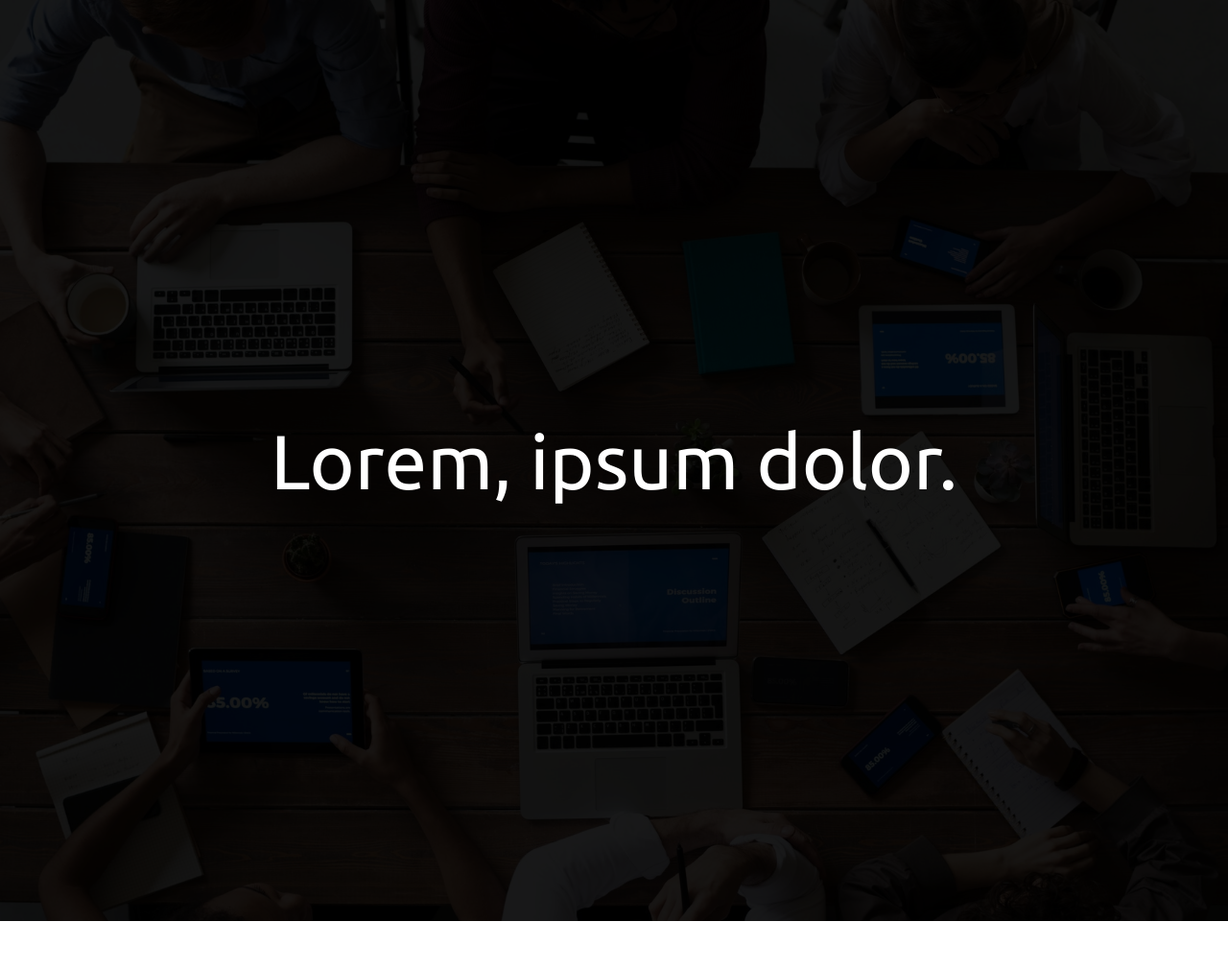
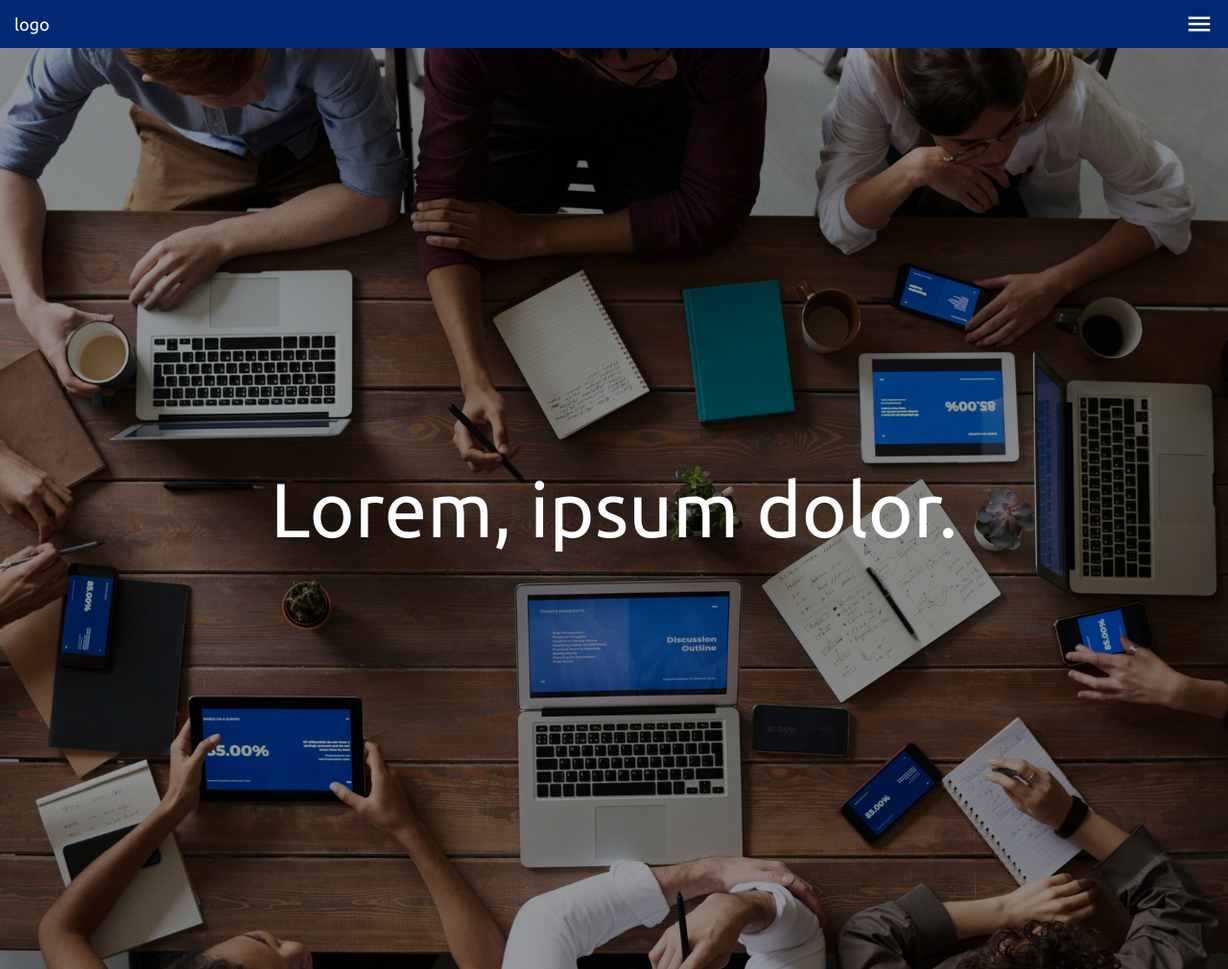
Before and after one commit to Pum2A/page, a plain HTML site: page index.html in a window 1280 px wide. Shown: the top 1010 px of the page at 96% size. Drawn offline with Linux system fonts and the light colour scheme.

Commit message:
.top added

```diff
--- a/css/style.css
+++ b/css/style.css
@@ -11,8 +11,51 @@ body{
     height: 400vh;
 }
 
+a{
+    color: inherit;
+    text-decoration: none;
+}
+
+
+
+.top{
+    display: flex;
+    align-items: center;
+    position: fixed;
+    top: 0;
+    left: 0;
+    width: 100%;
+    height: 5rem;
+    z-index: 1;
+    background-color: #022873;
+    color: #fff;
+}
+
+
+.logo{
+    flex:1;
+    font-size: 1.8rem;
+    /* background-color: khaki; */
+    margin-left: 1.5rem;
+}
+
+
+.top span{
+    flex:1;
+    font-size: 3rem;
+    /* background-color: green; */
+    margin-right: 1.5rem;
+    display:flex;
+    justify-content: flex-end;
+}
+
+
+nav{
+    display: none;
+}
 
 header{
+     margin-top: 50px;
     /* background-color: grey; */
     height: 120vh;
     position: relative;
@@ -33,7 +76,7 @@ header::before {
     position: absolute;
     width: 100%;
     height: 100%;
-    background-color: rgba(0, 0, 0, .9);
+    background-color: rgba(0, 0, 0, .4);
 }
 
 header h1{
--- a/index.html
+++ b/index.html
@@ -4,10 +4,21 @@
     <meta charset="UTF-8">
     <meta http-equiv="X-UA-Compatible" content="IE=edge">
     <meta name="viewport" content="width=device-width, initial-scale=1.0">
+    <link href="https://fonts.googleapis.com/icon?family=Material+Icons" rel="stylesheet">
     <link rel="stylesheet" href="css/style.css">
     <title>HTML</title>
 </head>
 <body>
+    <div class="top">
+        <div class="logo">logo</div>
+        <span class="material-icons">menu</span>
+        <nav>
+            <a href="#">link1</a>
+            <a href="#">link2</a>
+            <a href="#">link3</a>
+            <a href="#">link4</a>
+        </nav>
+    </div>
     <header>
         <h1>Lorem, ipsum dolor.</h1>
     </header>
```
